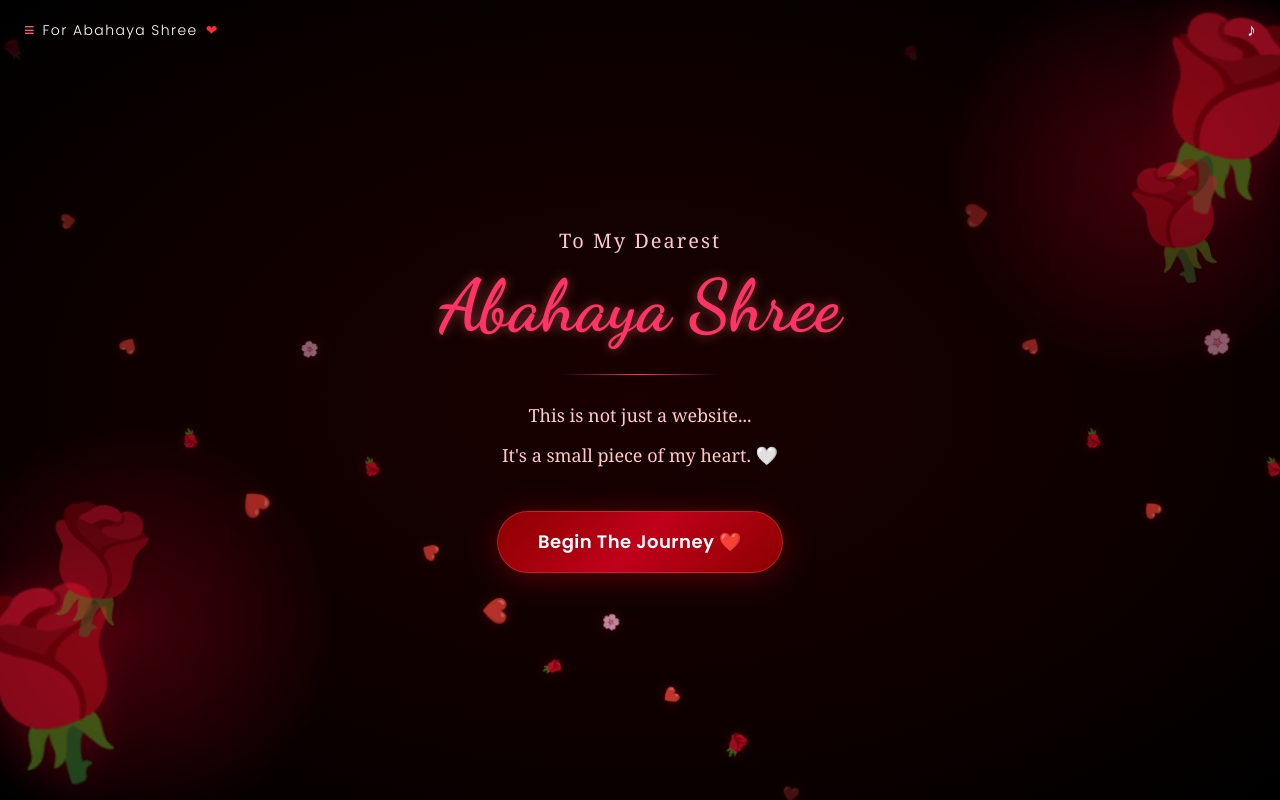
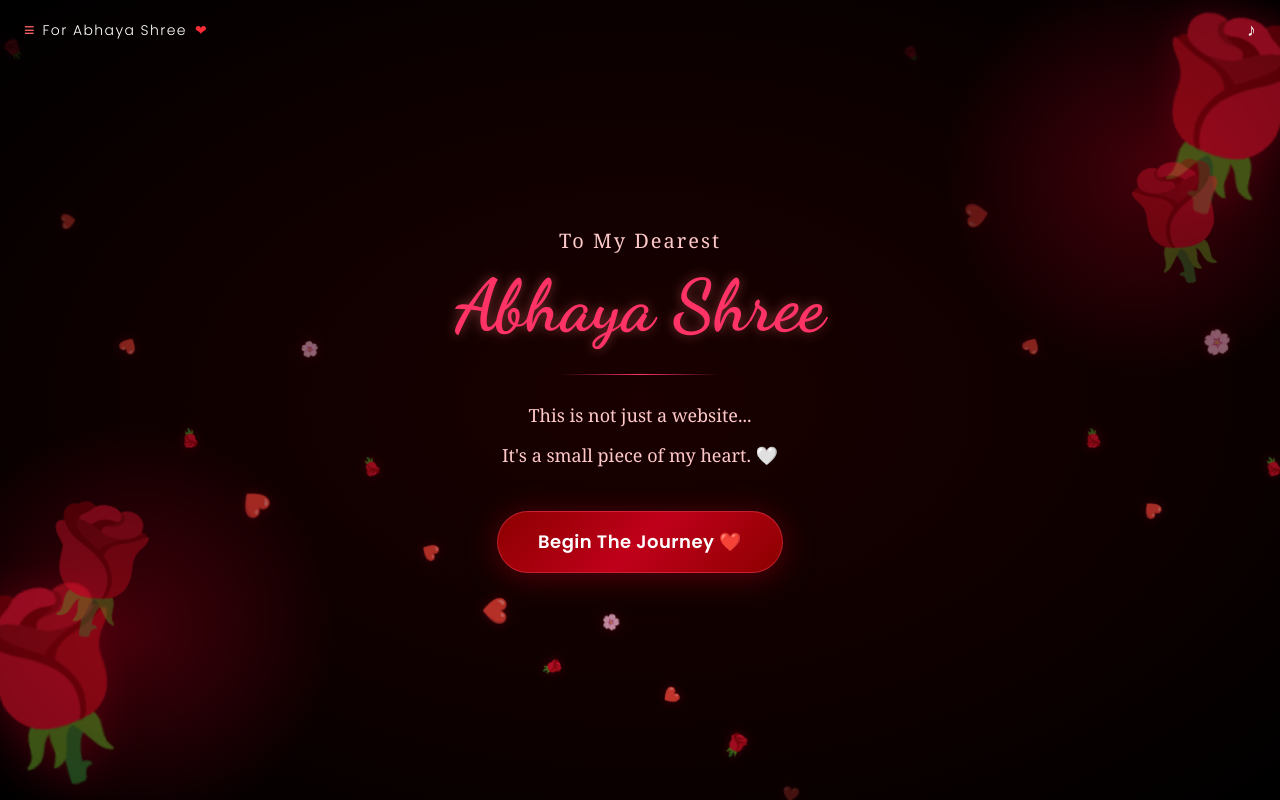
Before and after one commit to Jayaramramarajaguru/Birthday-project, a React (Vite) app in the folder frontend/: page / in a window 1280 px wide. Built offline with nearby package versions, Linux system fonts and the light colour scheme.

Commit message:
modified

```diff
--- a/frontend/src/pages/Welcome.jsx
+++ b/frontend/src/pages/Welcome.jsx
@@ -81,7 +81,7 @@ export default function Welcome() {
       <div className="fixed top-0 left-0 right-0 flex items-center justify-between px-6 py-4 z-20">
         <div className="flex items-center gap-2">
           <span className="text-red-400 text-lg">≡</span>
-          <span className="text-white text-sm font-light tracking-widest">For Abahaya Shree</span>
+          <span className="text-white text-sm font-light tracking-widest">For Abhaya Shree</span>
           <span className="text-red-500 text-sm">❤</span>
         </div>
         <span className="text-white text-lg">♪</span>
@@ -112,7 +112,7 @@ export default function Welcome() {
             lineHeight: 1.2
           }}
         >
-          Abahaya Shree
+          Abhaya Shree
         </motion.h1>
 
         <motion.div
```
